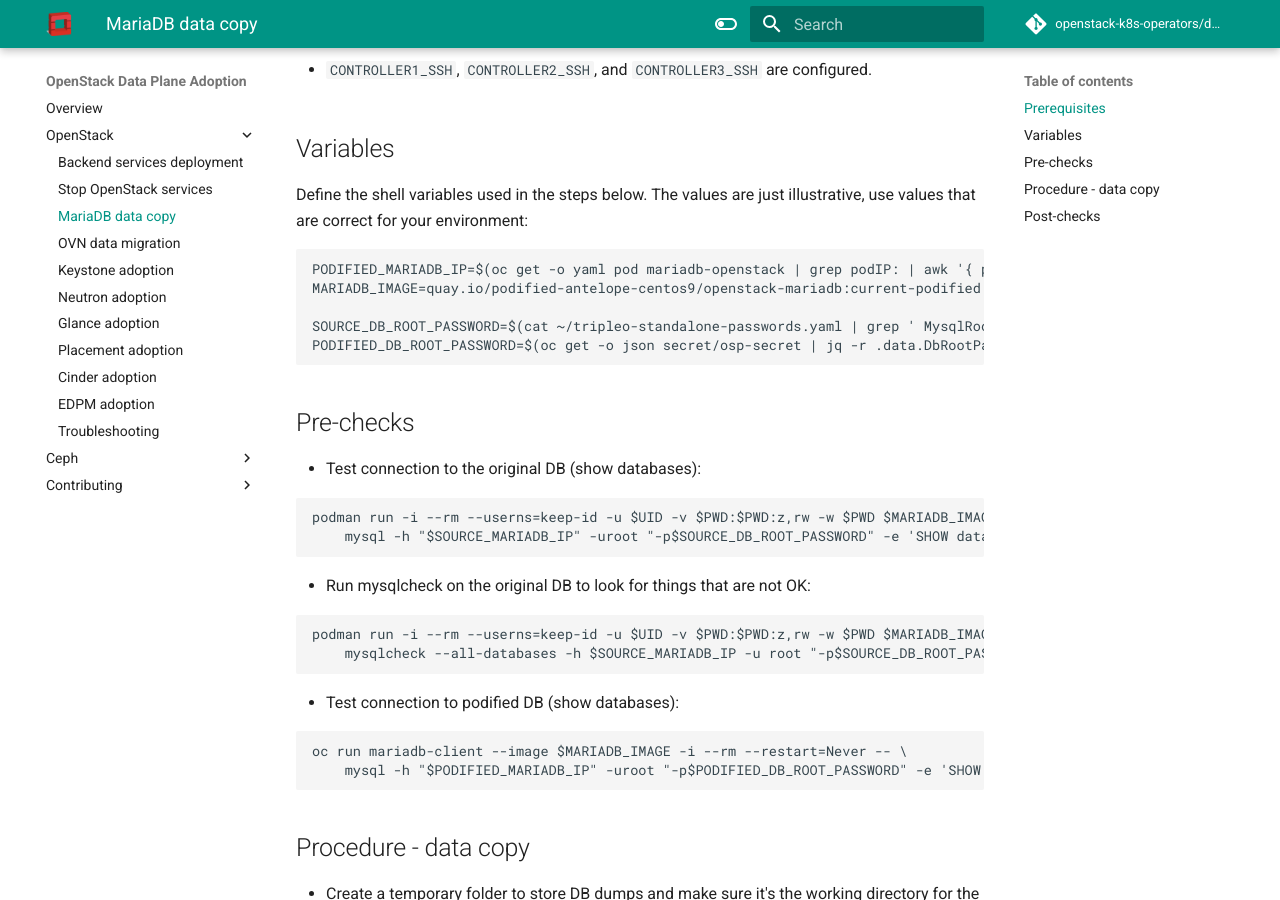
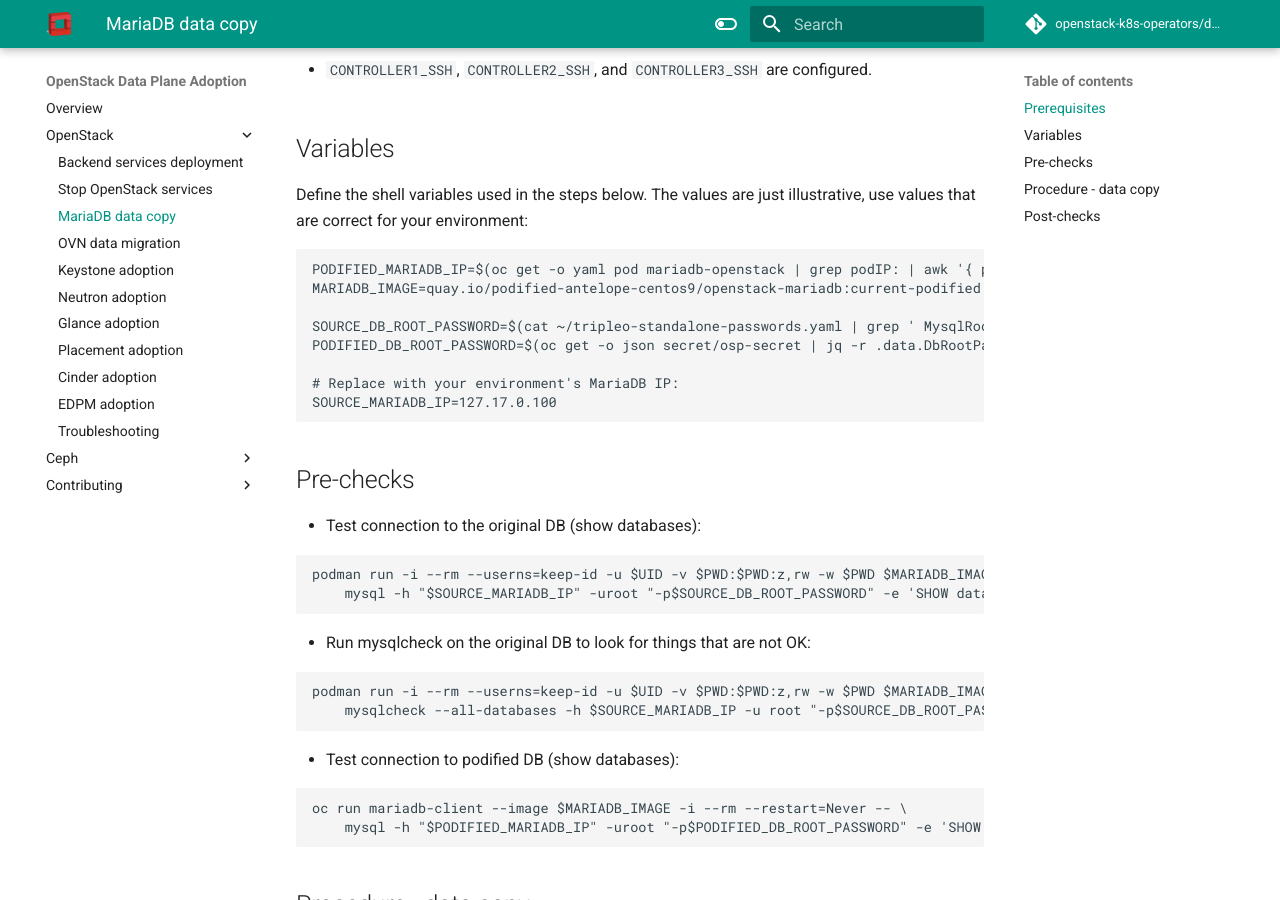
Before and after one commit to openstack-k8s-operators/data-plane-adoption, an MkDocs documentation site: the page built from docs/openstack/mariadb_copy.md, in a window 1280 px wide and 900 px high, scrolled down 642 px. Built offline with MkDocs 1.6.1 and Material for MkDocs 9.7.7, drawn with Linux system fonts in a browser that asks for light colours; comment, search, counter and statistics services are not loaded; the version menu is left out.

Commit message:
dev: add mariadb default IP & remove pacemaker stop for haproxy

````diff
--- a/docs/openstack/mariadb_copy.md
+++ b/docs/openstack/mariadb_copy.md
@@ -40,6 +40,9 @@
 
 SOURCE_DB_ROOT_PASSWORD=$(cat ~/tripleo-standalone-passwords.yaml | grep ' MysqlRootPassword:' | awk -F ': ' '{ print $2; }')
 PODIFIED_DB_ROOT_PASSWORD=$(oc get -o json secret/osp-secret | jq -r .data.DbRootPassword | base64 -d)
+
+# Replace with your environment's MariaDB IP:
+SOURCE_MARIADB_IP=127.17.0.100
 ```
 
 ## Pre-checks
````
